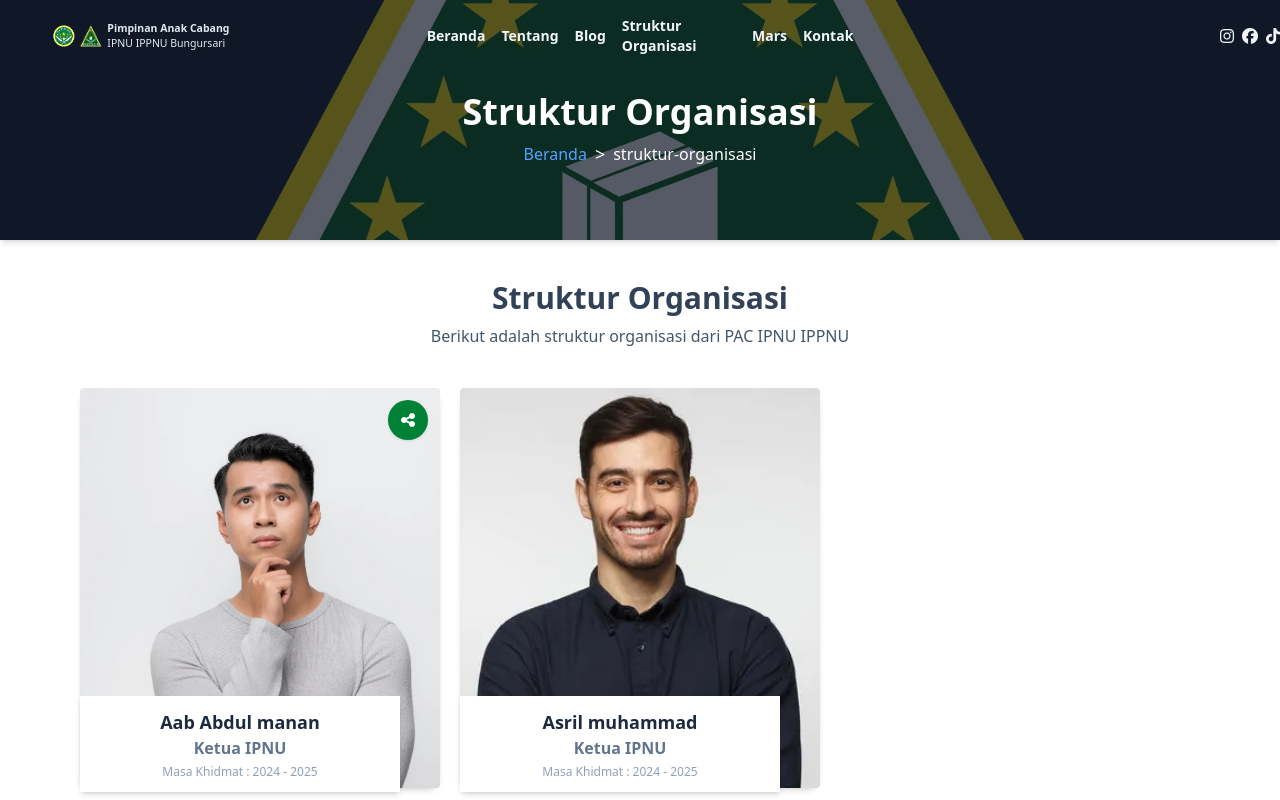
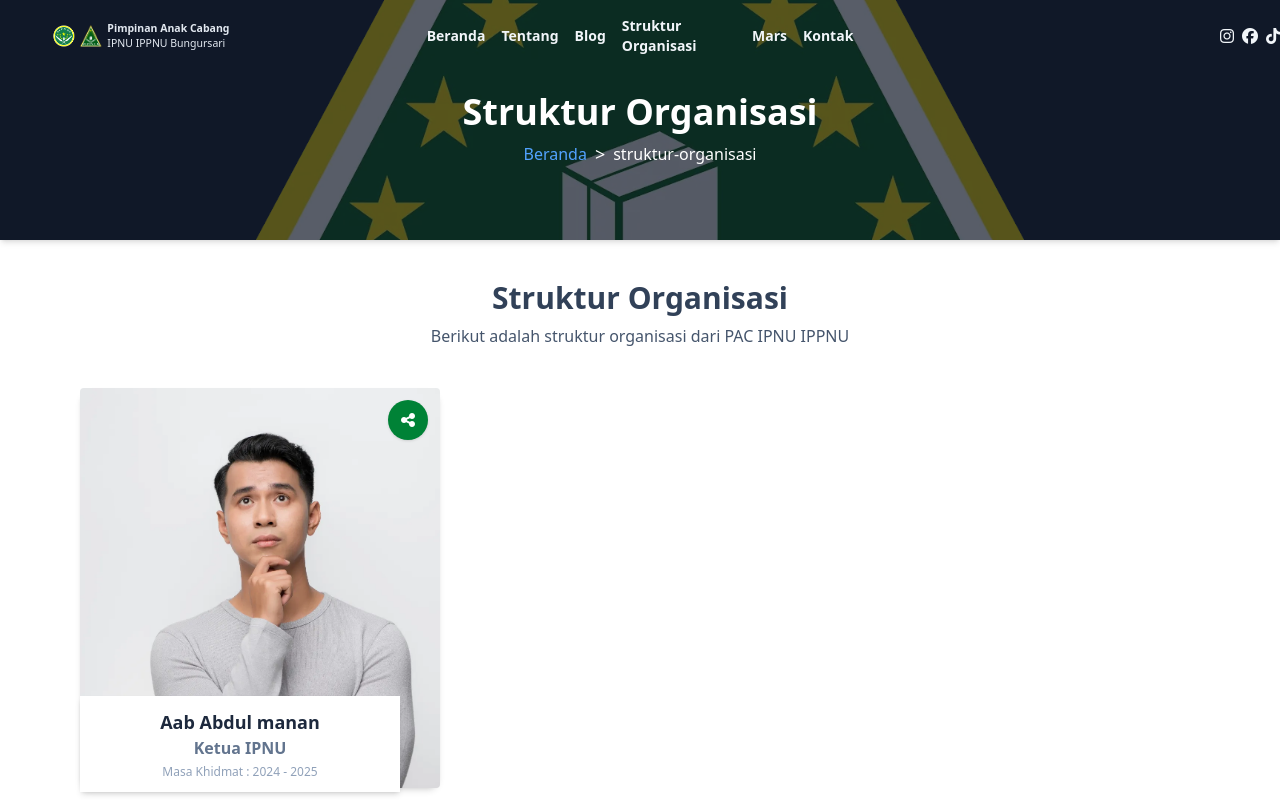
Before and after one commit to rizkiiaripin/PACIPNU, a Vue app: page /struktur-organisasi in a window 1280 px wide. Shown: the top 800 px of the page. Built offline with nearby package versions, Linux system fonts and the light colour scheme.

Commit message:
membuat data menjadi terpisah

```diff
--- a/index.html
+++ b/index.html
@@ -5,7 +5,8 @@
   <meta charset="UTF-8" />
   <link rel="icon" type="image/svg+xml" href="/vite.svg" />
   <meta name="viewport" content="width=device-width, initial-scale=1.0" />
-  <link rel="stylesheet" href="https://cdnjs.cloudflare.com/ajax/libs/font-awesome/6.5.0/css/all.min.css" crossorigin="anonymous" referrerpolicy="no-referrer" />
+  <link rel="stylesheet" href="https://cdnjs.cloudflare.com/ajax/libs/font-awesome/6.5.0/css/all.min.css"
+    crossorigin="anonymous" referrerpolicy="no-referrer" />
   <title>Vite + Vue</title>
 </head>
 
--- a/src/components/Blog.vue
+++ b/src/components/Blog.vue
@@ -1,3 +1,8 @@
+<script setup>
+import { blogs } from "../database/blogs.js";
+console.log(blogs);
+</script>
+
 <template>
   <div class="text-center my-6 mt-10">
     <h1 class="text-3xl text-center font-bold text-slate-700 mb-2">Blog</h1>
@@ -8,13 +13,14 @@
     class="grid justify-center mx-auto max-w-6xl grid-cols-1 gap-5 p-4 md:grid-cols-2 lg:grid-cols-3"
   >
     <div
+      v-for="blog in blogs"
       class="flex w-full flex-col rounded-xl bg-white bg-clip-border text-gray-700 shadow-md"
     >
       <div
         class="relative mx-4 -mt-3 h-40 overflow-hidden rounded-xl bg-blue-gray-500 bg-clip-border text-white shadow-lg shadow-blue-gray-500/40 bg-gradient-to-r from-blue-500 to-blue-600"
       >
         <img
-          src="/images/heroes/hero.jpg"
+          :src="blog.image"
           alt="makestar"
           class="w-full h-full object-cover hover:scale-105 transition-transform duration-300 ease-in-out"
         />
@@ -23,25 +29,24 @@
         <h5
           class="mb-2 block font-sans text-lg font-semibold leading-snug tracking-normal text-blue-gray-900 antialiased"
         >
-          Pelantikan Pengurus IPNU IPPNU 2025-2026
+          {{ blog.title }}
         </h5>
         <p
           class="block font-sans text-sm font-light leading-relaxed text-inherit antialiased"
         >
-          Lorem ipsum dolor sit amet, consectetur adipiscing elit. Nunc felis
-          ligula.
+          {{ blog.description.slice(0, 100) + "..." }}
         </p>
-        <p class="text-xs text-slate-400 mt-5">maret 20 ,2025</p>
+        <p class="text-xs text-slate-400 mt-5">{{ blog.date }}</p>
       </div>
       <div class="p-6 pt-0">
         <a
-            href="blog/detail"
-          class="select-none rounded-lg bg-green-800 py-3 px-6 text-center align-middle font-sans text-xs font-bold uppercase text-white shadow-md shadow-blue-500/20 transition-all hover:shadow-lg hover:shadow-blue-500/40 focus:opacity-[0.85] focus:shadow-none active:opacity-[0.85] active:shadow-none disabled:pointer-events-none disabled:opacity-50 disabled:shadow-none"
+          :href="'/blog/' + blog.id"
+          class="select-none rounded-lg bg-green-800 py-3 px-6 text-center align-middle font-sans text-xs font-bold uppercase text-white shadow-md shadow-blue-500/20 transition-all hover:shadow-lg hover:shadow-green-500/40 focus:opacity-[0.85] focus:shadow-none  disabled:pointer-events-none disabled:opacity-50 disabled:shadow-none"
         >
           Read More
         </a>
       </div>
     </div>
-     </section>
+  </section>
   <slot></slot>
 </template>
--- a/src/components/Hero.vue
+++ b/src/components/Hero.vue
@@ -10,7 +10,7 @@
     <div
       class="absolute flex flex-col items-center justify-center w-full h-full gap-10"
     >
-      <h1 class="text-4xl mx-3  md:text-6xl font-bold text-center text-slate-100">
+      <h1 class="text-4xl mx-3  md:text-6xl font-bold text-center text-slate-100"  >
         Ber-IPNU Tumbuhkan Semangat Belajar , Berjuang , & Bertaqwa
       </h1>
       <a href="/tentang"
--- a/src/components/StructurOrganization.vue
+++ b/src/components/StructurOrganization.vue
@@ -25,7 +25,7 @@ const isOpen = ref(false);
           class="w-10 h-10 bg-green-700 rounded-full flex items-center justify-center text-white shadow hover:bg-green-800 transition"
           title="Share"
         >
-          <i class="fa-solid fa-share-nodes"></i>
+          <i class="fas fa-share-alt"></i>
         </button>
 
         <!-- Social Icons, muncul saat open -->
@@ -76,26 +76,5 @@ const isOpen = ref(false);
         <p class="text-xs text-slate-400">Masa Khidmat : 2024 - 2025</p>
       </div>
     </div>
-    <div
-      class="flex relative w-full flex-col rounded-xl bg-white bg-clip-border text-gray-700 shadow-md"
-    >
-      <div
-        class="h-100 overflow-hidden rounded-sm bg-blue-gray-500 bg-clip-border text-white"
-      >
-        <img
-          src="/images/struktur-organisasi/ketua2.webp"
-          alt="makestar"
-          class="w-full h-full object-cover transition-transform duration-300 ease-in-out"
-        />
-      </div>
-
-      <div
-        class="absolute -bottom-1 p-3 flex flex-col justify-center items-center bg-white w-80 shadow-md"
-      >
-        <h5 class="font-semibold text-slate-800 text-lg">Asril muhammad</h5>
-        <p class="text-md font-semibold text-slate-500 mb-1">Ketua IPNU</p>
-        <p class="text-xs text-slate-400">Masa Khidmat : 2024 - 2025</p>
-      </div>
-    </div>
   </section>
 </template>
--- /dev/null
+++ b/src/database/blogs.js
@@ -0,0 +1,10 @@
+export const blogs = [
+  {
+    id : 1,
+    image : "/images/heroes/hero.jpg",
+    title : "Pelantikan Pengurus IPNU IPPNU 2025-2026",
+    description:
+      "kegiatan kaderisasi pertama yang harus diikuti oleh calon anggota IPNU (Ikatan Pelajar Nahdlatul Ulama) dan IPPNU (Ikatan Pelajar Putri Nahdlatul Ulama) sebelum dinyatakan resmi menjadi anggota. Kegiatan ini bertujuan untuk mengorientasikan dan mengideologisasikan anggota baru tentang ke-IPNU-IPPNU-an dan nilai-nilai ke-NU-an. ",
+    date : "maret 20 ,2025"
+  },
+];
--- a/src/router/index.js
+++ b/src/router/index.js
@@ -22,7 +22,7 @@ const routes = [
     component: () => import("../views/Blog.vue"),
   },
   {
-    path: "/blog/detail",
+    path: "/blog/:id",
     name: "blogdetail",
     component: () => import("../views/DetailBlog.vue"),
   },
--- a/src/views/DetailBlog.vue
+++ b/src/views/DetailBlog.vue
@@ -2,6 +2,17 @@
 import Navbar from "../components/Navbar.vue";
 import Footer from "../components/Footer.vue";
 import Breadcrumb from "../components/Breadcrumb.vue";
+import { blogs } from "../database/blogs.js";
+import { useRoute } from 'vue-router'
+
+const route = useRoute()
+const blogId = parseInt(route.params.id)
+
+if (isNaN(blogId)) {
+  throw new Error("Invalid blog ID");
+}
+
+const blog = blogs.find(b => b.id === blogId)
 </script>
 <template>
   <Navbar />
@@ -15,11 +26,11 @@ import Breadcrumb from "../components/Breadcrumb.vue";
   >
 
     <div class=" h-100 mb-4 overflow-hidden flex justify-center items-center">
-      <img src="/images/heroes/hero.jpg" alt="gambar-detail" class="object-cover object-center " />
+      <img :src="blog.image" alt="gambar-detail" class="object-cover object-center " />
     </div>
-    <h1 class="text-3xl font-bold mb-4 self-start">Detail Blog</h1>
+    <h1 class="text-3xl font-bold mb-4 self-start">{{ blog?.title }}</h1>
     <p class="text-gray-700 mb-4">
-        Lorem ipsum dolor sit amet, consectetur adipiscing elit. Sed do eiusmod tempor incididunt ut labore et dolore magna aliqua. Ut enim ad minim veniam, quis nostrud exercitation ullamco laboris nisi ut aliquip ex ea commodo consequat. Duis aute irure dolor in reprehenderit in voluptate velit esse cillum dolore eu fugiat nulla pariatur. Excepteur sint occaecat cupidatat non proident, sunt in culpa qui officia deserunt mollit anim id est laborum.
+        {{ blog?.description }}
     </p>
   </div>
   <Footer />
```
Also changed, not shown: public/images/struktur-organisasi/ketua2.webp.
